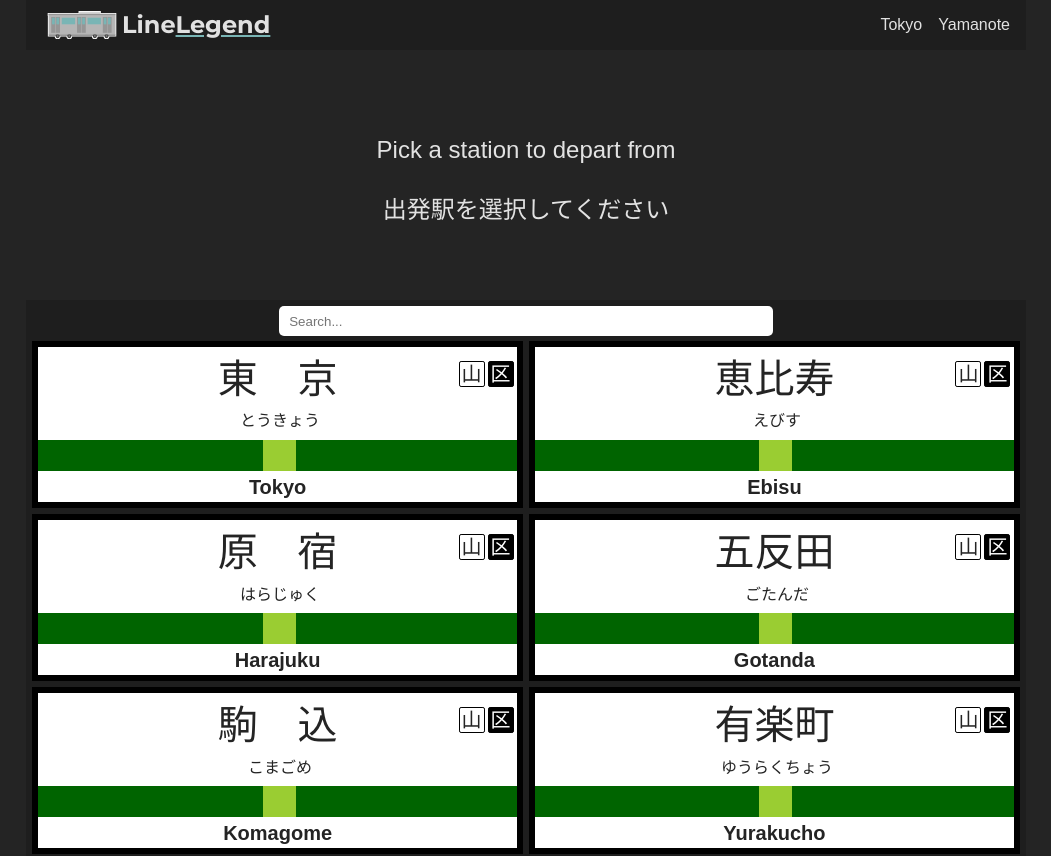
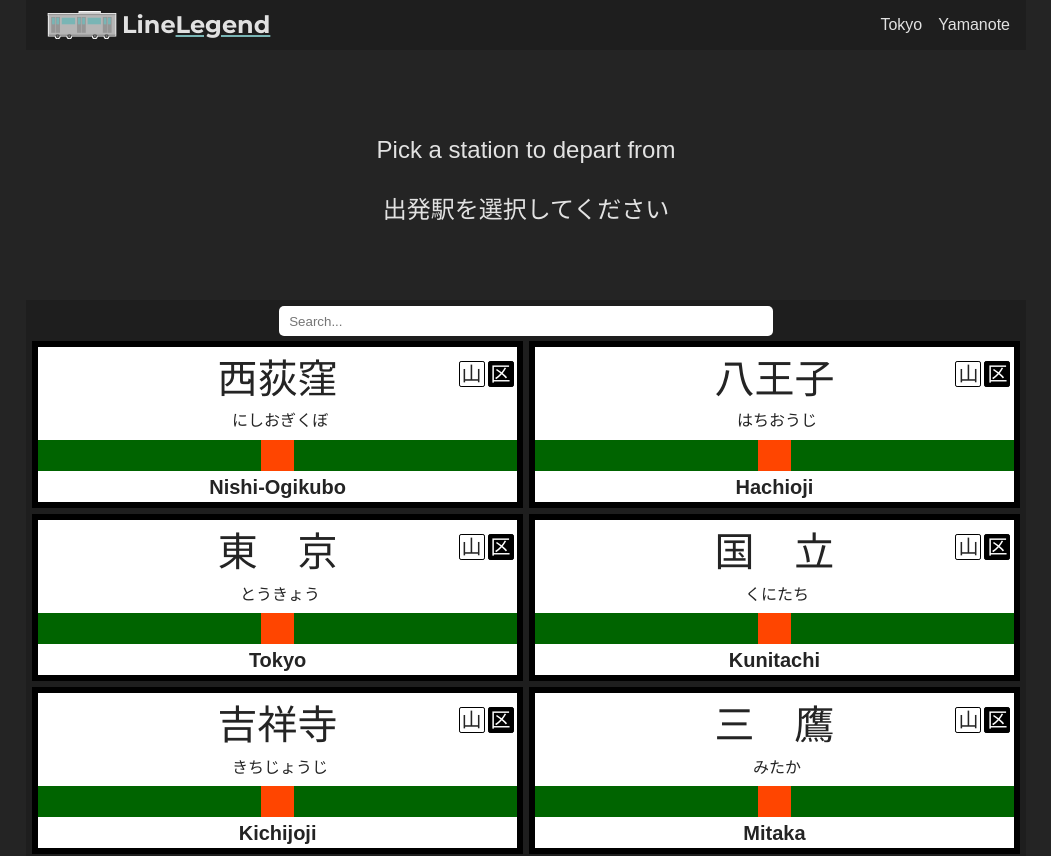
Before and after one commit to CasLinden/line-order, a React (Vite) app: page / in a window 1280 px wide. Shown: the top 856 px of the page, without its empty margins (114-1165 px from the left). Built offline with nearby package versions, Linux system fonts and the light colour scheme.

Commit message:
added chuo line, colored square in JR Style signs now stays square

```diff
--- a/src/CurrentLineContext.jsx
+++ b/src/CurrentLineContext.jsx
@@ -1,10 +1,16 @@
 import React, { createContext, useState } from "react";
-import yamanote from "/src/lines/yamanote";
+import yamanote from "/src/lines/tokyo/jr/yamanote";
+import chuo from "/src/lines/tokyo/jr/chuo";
 
 export const CurrentLineContext = createContext();
 
 export const CurrentLineProvider = (props) => {
-  const [currentLine, setCurrentLine] = useState(yamanote);
+  const [currentLine, setCurrentLine] = useState(chuo);
+
+  const useLineColor = () => {
+    document.documentElement.style.setProperty('--currentline-color', `${currentLine.color}`);
+  }
+  useLineColor()
 
   return (
     <CurrentLineContext.Provider value={{ currentLine, setCurrentLine }}>
--- a/src/components/Game.jsx
+++ b/src/components/Game.jsx
@@ -35,9 +35,6 @@ function Game() {
   const goBackwards = (booli) => {
     setGoingBackwards(booli)
     toggleDirectionArrowsCss(booli)
-    setTimeout(() => {
-      console.log(goingBackwards)
-    }, 1000);
   }
 
   const updatePickedStations = (station) => {
--- a/src/components/JRStyleIcon.jsx
+++ b/src/components/JRStyleIcon.jsx
@@ -2,7 +2,7 @@ import "/src/css/jr-style-icon.css";
 
 function JRStyleIcon({ num, abr }) {
         return (
-            <div className="picked-station">
+            <div className="picked-station-icon">
                 <div className="main-station" style={{ background: abr ? 'black' : 'none' }}>
                     <span className="outer-title">{abr}</span>
                     <span className="station-icon">
--- a/src/css/jr-station-sign.css
+++ b/src/css/jr-station-sign.css
@@ -85,7 +85,7 @@
 
 .green-bar {
   display: grid;
-  grid-template-columns: 33px 1fr 30px 1fr 33px;
+  grid-template-columns: 33px 1fr auto 1fr 33px;
   background-color: #006400;
   min-height: 20%;
 }
@@ -94,8 +94,8 @@
 
 .square {
   height: 100%;
-  background-color: #9acd32;
-  width: 33px;
+  background-color:var(--currentline-color);
+  width: clamp(17.5px, 5.5vw, 33px);
 }
 
 /* .green-bar-left-edge {
--- a/src/css/jr-style-icon.css
+++ b/src/css/jr-style-icon.css
@@ -1,4 +1,5 @@
-.picked-station{
+
+.picked-station-icon{
     justify-self: center;
 }
 
@@ -33,7 +34,7 @@
     vertical-align: middle;
     top: 16px;
     left: 4px;
-    border: 4px solid #9ACD32;
+    border: 4px solid var(--currentline-color);
     border-radius: 10%;
     height: 32px;
     width: 32px;
@@ -65,8 +66,3 @@
     bottom: 0.8px;
     left: 0;
 }
-
-.icon-holder{
-    display: grid;
-    grid-template-rows: 60px 1.5rem;
-}
--- a/src/css/picked-stations.css
+++ b/src/css/picked-stations.css
@@ -22,6 +22,7 @@
 .backwards-arrows{
   height: 84px;
   width: 48px;
+  cursor: pointer;
 }
 
 .backwards-arrows{
@@ -40,3 +41,9 @@
   align-self: center;
   justify-self: center;
 }
+
+.icon-holder{
+  display: grid;
+  grid-template-rows: 60px 1.5rem;
+  max-height: calc(60px + 1.5rem);
+}
--- /dev/null
+++ b/src/lines/tokyo/jr/chuo.js
@@ -0,0 +1,91 @@
+const chuo = {
+  loop: false,
+  color: "#FF4500",
+  JP: [
+    "東京",
+    "神田",
+    "御茶ノ水",
+    "四ツ谷",
+    "新宿",
+    "中野",
+    "高円寺",
+    "阿佐ケ谷",
+    "荻窪",
+    "西荻窪",
+    "吉祥寺",
+    "三鷹",
+    "武蔵境",
+    "東小金井",
+    "武蔵小金井",
+    "国分寺",
+    "西国分寺",
+    "国立",
+    "立川",
+    "日野",
+    "豊田",
+    "八王子",
+    "西八王子",
+    "高尾",
+  ],
+
+  HR: [
+    "とうきょう",
+    "かんだ",
+    "おちゃのみず",
+    "よつや",
+    "しんじゅく",
+    "なかの",
+    "こうえんじ",
+    "あさがや",
+    "おぎくぼ",
+    "にしおぎくぼ",
+    "きちじょうじ",
+    "みたか",
+    "むさしさかい",
+    "ひがしこがねい",
+    "むさしこがねい",
+    "こくぶんじ",
+    "にしこくぶんじ",
+    "くにたち",
+    "たちかわ",
+    "ひの",
+    "とよた",
+    "はちおうじ",
+    "にしはちおうじ",
+    "たかお",
+  ],
+  EN: [
+    "Tokyo",
+    "Kanda",
+    "Ochanomizu",
+    "Yotsuya",
+    "Shinjuku",
+    "Nakano",
+    "Koenji",
+    "Asagaya",
+    "Ogikubo",
+    "Nishi-Ogikubo",
+    "Kichijoji",
+    "Mitaka",
+    "Musashi-Sakai",
+    "Higashi-Koganei",
+    "Musashi-Koganei",
+    "Kokubunji",
+    "Nishi-Kokubunji",
+    "Kunitachi",
+    "Tachikawa",
+    "Hino",
+    "Toyoda",
+    "Hachioji",
+    "Nishi-Hachioji",
+    "Takao",
+  ],
+
+  main: {
+    Tokyo: "TYO",
+    Kanda: "KND",
+    Shinjuku: "SJK",
+  },
+};
+
+export default chuo;
--- a/src/lines/yamanote.js
+++ b/src/lines/tokyo/jr/yamanote.js
@@ -1,5 +1,6 @@
 const yamanote = {
   loop: true,
+  conor:  '#9ACD32',
   JP: [
     "東京",
     "神田",
--- a/src/utils/station.js
+++ b/src/utils/station.js
@@ -5,7 +5,7 @@ export default function station (stationEN, line) {
         EN: stationEN,
         JP: line.JP[index],
         HR: line.HR[index],
-        CN: line.CN[index],
-        KR: line.KR[index],
+        // CN: line.CN[index],
+        // KR: line.KR[index],
     }
 }
```
Also changed, not shown: src/components/PickedStations.jsx (+0 -12 lines), 5 other files (tests, documents, lock files or other folders).
